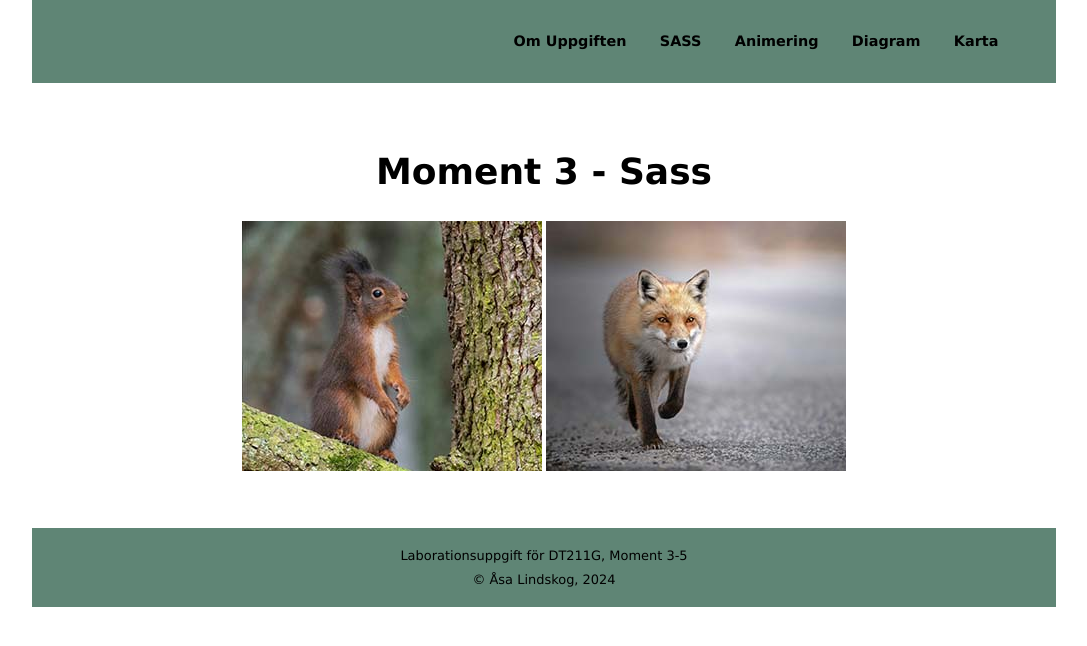
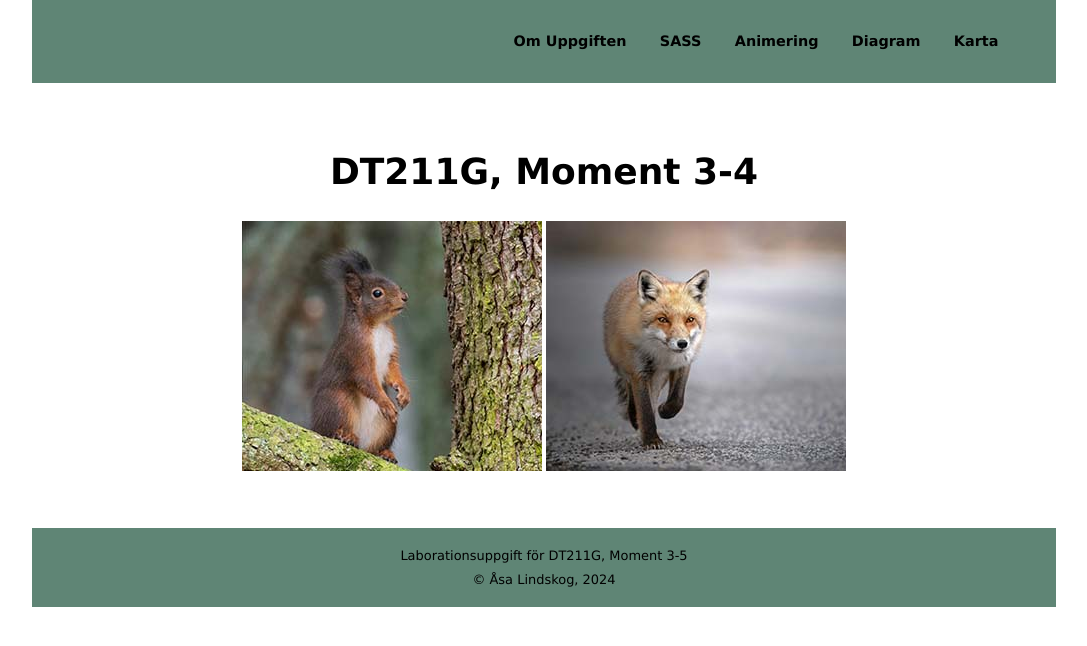
Before and after one commit to sali1502/sassmoment, a website built with Parcel: page src/index.html in a window 1280 px wide. Shown: the whole page, without its empty margins (96-1183 px from the left). Built offline with nearby package versions, Linux system fonts and the light colour scheme.

Commit message:
Ändring av rubrik index.html

```diff
--- a/src/index.html
+++ b/src/index.html
@@ -42,7 +42,7 @@
 
         <main>
 
-            <h1>Moment 3 - Sass</h1>
+            <h1>DT211G, Moment 3-4 </h1>
 
             <div class="image-container">
 
```
